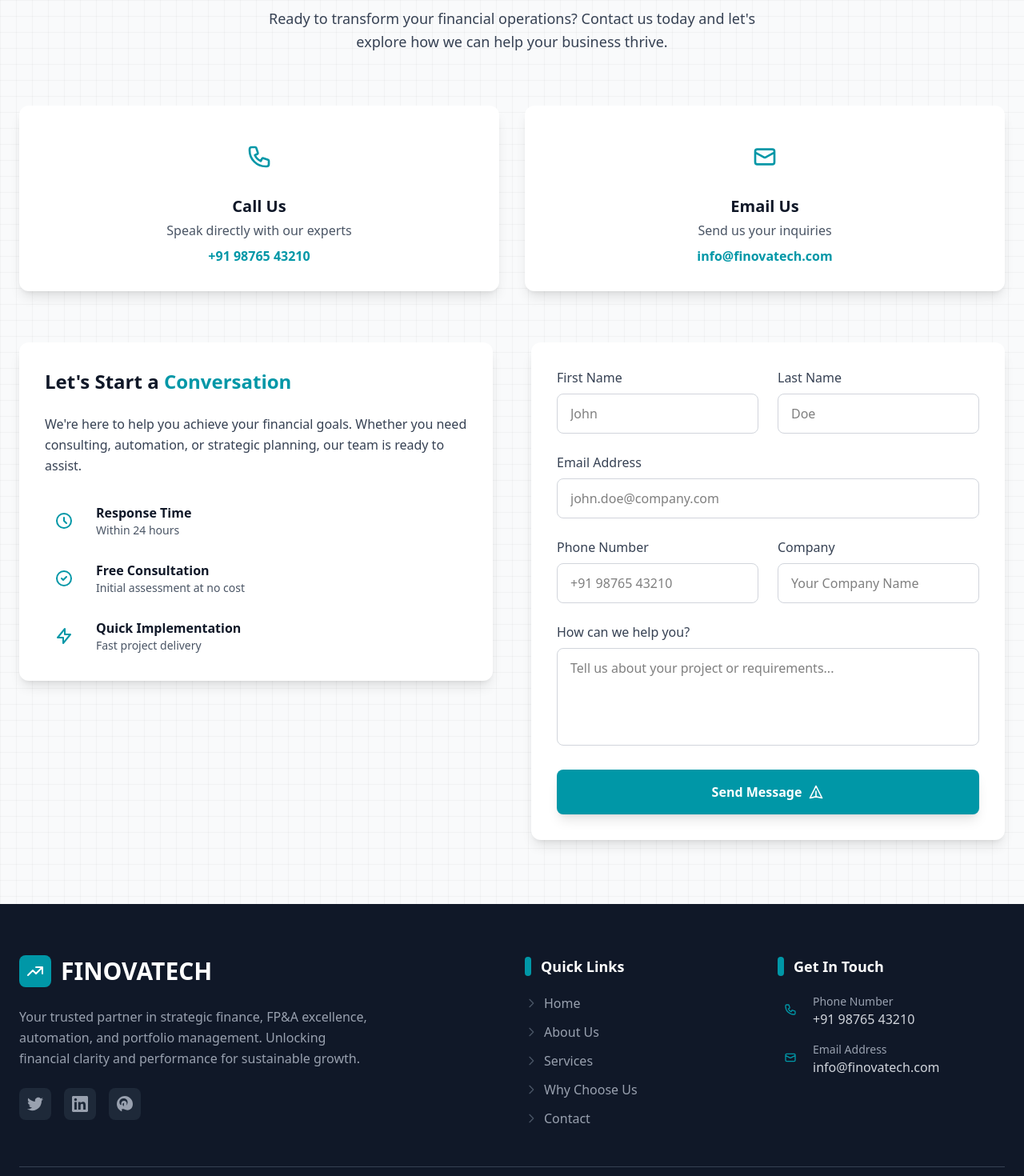
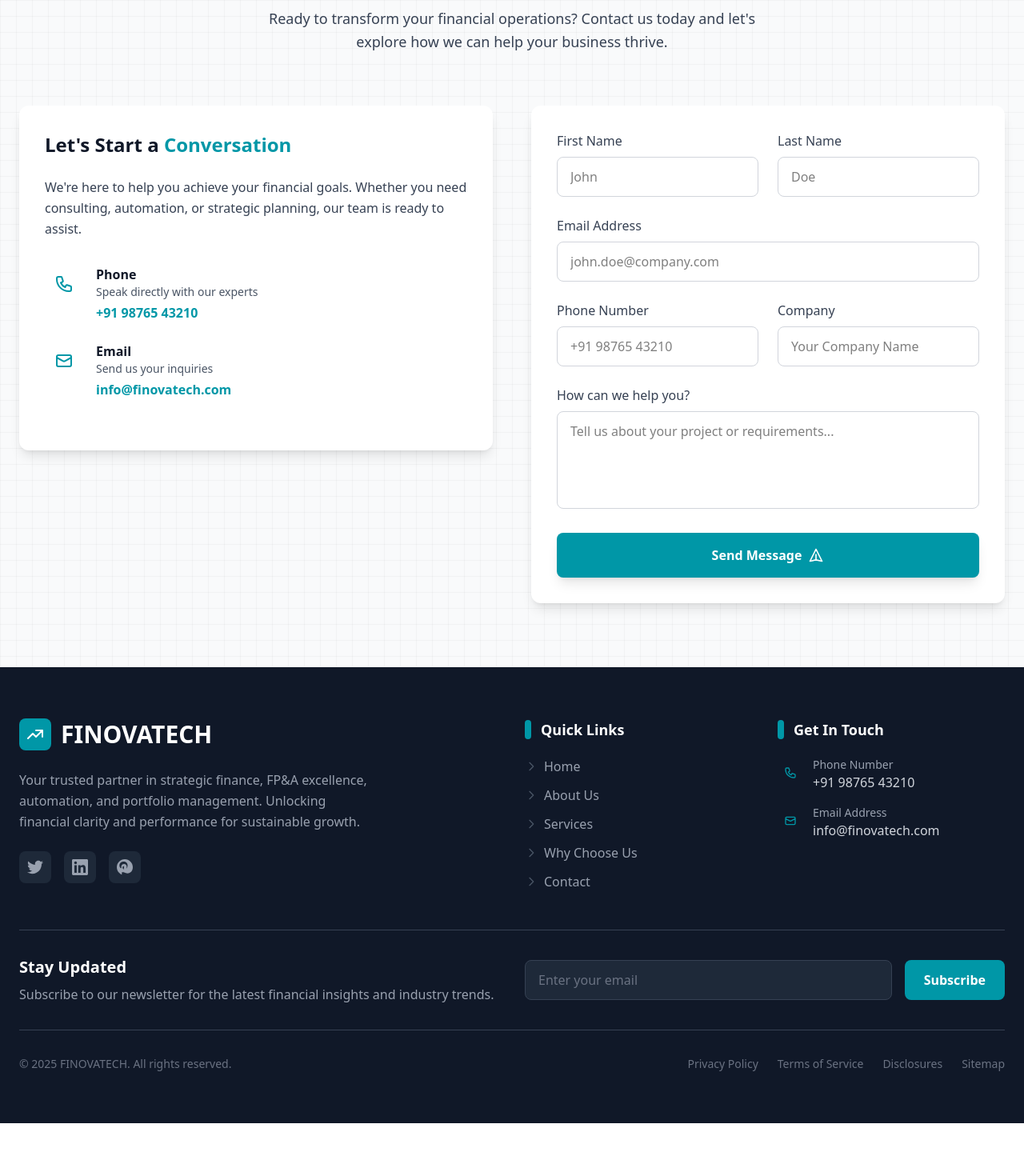
Before and after one commit to RDRishabh/finovatech, a React (Vite) app: page /contact in a window 1280 px wide. Shown: the part 860-2330 px from the top of the page at 80% size. After the commit the page ends 2264 px from the top, so only its background shows below. Built offline with nearby package versions, Linux system fonts and the light colour scheme.

Commit message:
Iterations as asked by client

```diff
--- a/src/components/aboutus/AboutHero.jsx
+++ b/src/components/aboutus/AboutHero.jsx
@@ -1,7 +1,7 @@
 export default function AboutHero() {
   return (
     <section
-      className="relative w-full min-h-[80dvh] flex items-center justify-center text-center overflow-hidden"
+      className="relative w-full min-h-[calc(100dvh-80px)] flex items-center justify-center text-center overflow-hidden pt-24"
       style={{
         backgroundImage: `
           linear-gradient(rgba(0, 151, 167, 0.9), rgba(0, 151, 167, 0.8)),
@@ -36,7 +36,7 @@
       </div>
 
       {/* Content */}
-      <div className="relative z-10 max-w-5xl text-white px-6 pt-28 md:pt-0">
+  <div className="relative z-10 max-w-5xl text-white px-6">
         <div className="inline-block mb-6 md:mb-8 px-6 md:px-8 py-2.5 md:py-3 bg-white/15 backdrop-blur-md rounded-full text-xs md:text-sm font-medium border border-white/30 shadow-2xl">
           <span className="text-white/90">Who We Are</span>
         </div>
--- a/src/components/home/Contact.jsx
+++ b/src/components/home/Contact.jsx
@@ -13,35 +13,8 @@
           </p>
         </div>
 
-        {/* Contact Cards */}
-        <div className="grid sm:grid-cols-2 gap-6 md:gap-8 mb-12 lg:mb-16">
-          {/* Phone Card */}
-          <div className="bg-white p-6 sm:p-7 lg:p-8 rounded-xl shadow-lg hover:shadow-xl transition-shadow duration-300 text-center group">
-            <div className="w-14 h-14 sm:w-16 sm:h-16 bg-primary/10 rounded-full flex items-center justify-center mx-auto mb-4 group-hover:bg-primary/20 transition-colors duration-300">
-              <svg className="w-7 h-7 sm:w-8 sm:h-8 text-primary" fill="none" stroke="currentColor" viewBox="0 0 24 24">
-                <path strokeLinecap="round" strokeLinejoin="round" strokeWidth="2" d="M3 5a2 2 0 012-2h3.28a1 1 0 01.948.684l1.498 4.493a1 1 0 01-.502 1.21l-2.257 1.13a11.042 11.042 0 005.516 5.516l1.13-2.257a1 1 0 011.21-.502l4.493 1.498a1 1 0 01.684.949V19a2 2 0 01-2 2h-1C9.716 21 3 14.284 3 6V5z" />
-              </svg>
-            </div>
-            <h3 className="text-lg sm:text-xl font-semibold text-gray-900 mb-1">Call Us</h3>
-            <p className="text-gray-600 text-sm sm:text-base mb-2">Speak directly with our experts</p>
-            <p className="text-primary font-semibold text-sm sm:text-base">+91 98765 43210</p>
-          </div>
-
-          {/* Email Card */}
-          <div className="bg-white p-6 sm:p-7 lg:p-8 rounded-xl shadow-lg hover:shadow-xl transition-shadow duration-300 text-center group">
-            <div className="w-14 h-14 sm:w-16 sm:h-16 bg-primary/10 rounded-full flex items-center justify-center mx-auto mb-4 group-hover:bg-primary/20 transition-colors duration-300">
-              <svg className="w-7 h-7 sm:w-8 sm:h-8 text-primary" fill="none" stroke="currentColor" viewBox="0 0 24 24">
-                <path strokeLinecap="round" strokeLinejoin="round" strokeWidth="2" d="M3 8l7.89 4.26a2 2 0 002.22 0L21 8M5 19h14a2 2 0 002-2V7a2 2 0 00-2-2H5a2 2 0 00-2 2v10a2 2 0 002 2z" />
-              </svg>
-            </div>
-            <h3 className="text-lg sm:text-xl font-semibold text-gray-900 mb-1">Email Us</h3>
-            <p className="text-gray-600 text-sm sm:text-base mb-2">Send us your inquiries</p>
-            <p className="text-primary font-semibold text-sm sm:text-base">info@finovatech.com</p>
-          </div>
-        </div>
-
-        {/* Contact Form Section */}
-        <div className="grid md:grid-cols-2 gap-10 md:gap-12">
+        {/* Contact Form Section (cards removed, info merged to left panel) */}
+        <div className="grid md:grid-cols-2 gap-10 md:gap-12 mt-4 lg:mt-2">
           {/* Left Side - Contact Info */}
           <div className="relative">
             <div className="absolute -inset-3 sm:-inset-4 bg-primary/5 rounded-2xl transform rotate-1 sm:rotate-2"></div>
@@ -52,38 +25,30 @@
               <p className="text-gray-700 text-sm sm:text-base mb-6 sm:mb-8 leading-relaxed">
                 We're here to help you achieve your financial goals. Whether you need consulting, automation, or strategic planning, our team is ready to assist.
               </p>
-              <div className="space-y-5 sm:space-y-6">
-                <div className="flex items-center space-x-4">
+              {/* Direct Contact Methods */}
+              <div className="space-y-5 sm:space-y-6 mb-8">
+                <div className="flex items-start space-x-4">
                   <div className="w-10 h-10 sm:w-12 sm:h-12 bg-primary/10 rounded-lg flex items-center justify-center">
                     <svg className="w-5 h-5 sm:w-6 sm:h-6 text-primary" fill="none" stroke="currentColor" viewBox="0 0 24 24">
-                      <path strokeLinecap="round" strokeLinejoin="round" strokeWidth="2" d="M12 8v4l3 3m6-3a9 9 0 11-18 0 9 9 0 0118 0z" />
+                      <path strokeLinecap="round" strokeLinejoin="round" strokeWidth="2" d="M3 5a2 2 0 012-2h3.28a1 1 0 01.948.684l1.498 4.493a1 1 0 01-.502 1.21l-2.257 1.13a11.042 11.042 0 005.516 5.516l1.13-2.257a1 1 0 011.21-.502l4.493 1.498a1 1 0 01.684.949V19a2 2 0 01-2 2h-1C9.716 21 3 14.284 3 6V5z" />
                     </svg>
                   </div>
                   <div>
-                    <h4 className="font-semibold text-gray-900 text-sm sm:text-base">Response Time</h4>
-                    <p className="text-gray-600 text-xs sm:text-sm">Within 24 hours</p>
+                    <h4 className="font-semibold text-gray-900 text-sm sm:text-base">Phone</h4>
+                    <p className="text-gray-600 text-xs sm:text-sm mb-1">Speak directly with our experts</p>
+                    <a href="tel:+919876543210" className="text-primary font-semibold text-sm sm:text-base hover:underline">+91 98765 43210</a>
                   </div>
                 </div>
-                <div className="flex items-center space-x-4">
+                <div className="flex items-start space-x-4">
                   <div className="w-10 h-10 sm:w-12 sm:h-12 bg-primary/10 rounded-lg flex items-center justify-center">
                     <svg className="w-5 h-5 sm:w-6 sm:h-6 text-primary" fill="none" stroke="currentColor" viewBox="0 0 24 24">
-                      <path strokeLinecap="round" strokeLinejoin="round" strokeWidth="2" d="M9 12l2 2 4-4m6 2a9 9 0 11-18 0 9 9 0 0118 0z" />
+                      <path strokeLinecap="round" strokeLinejoin="round" strokeWidth="2" d="M3 8l7.89 4.26a2 2 0 002.22 0L21 8M5 19h14a2 2 0 002-2V7a2 2 0 00-2-2H5a2 2 0 00-2 2v10a2 2 0 002 2z" />
                     </svg>
                   </div>
                   <div>
-                    <h4 className="font-semibold text-gray-900 text-sm sm:text-base">Free Consultation</h4>
-                    <p className="text-gray-600 text-xs sm:text-sm">Initial assessment at no cost</p>
-                  </div>
-                </div>
-                <div className="flex items-center space-x-4">
-                  <div className="w-10 h-10 sm:w-12 sm:h-12 bg-primary/10 rounded-lg flex items-center justify-center">
-                    <svg className="w-5 h-5 sm:w-6 sm:h-6 text-primary" fill="none" stroke="currentColor" viewBox="0 0 24 24">
-                      <path strokeLinecap="round" strokeLinejoin="round" strokeWidth="2" d="M13 10V3L4 14h7v7l9-11h-7z" />
-                    </svg>
-                  </div>
-                  <div>
-                    <h4 className="font-semibold text-gray-900 text-sm sm:text-base">Quick Implementation</h4>
-                    <p className="text-gray-600 text-xs sm:text-sm">Fast project delivery</p>
+                    <h4 className="font-semibold text-gray-900 text-sm sm:text-base">Email</h4>
+                    <p className="text-gray-600 text-xs sm:text-sm mb-1">Send us your inquiries</p>
+                    <a href="mailto:info@finovatech.com" className="text-primary font-semibold text-sm sm:text-base hover:underline">info@finovatech.com</a>
                   </div>
                 </div>
               </div>
--- a/src/components/home/Footer.jsx
+++ b/src/components/home/Footer.jsx
@@ -1,3 +1,5 @@
+import { Link } from 'react-router-dom';
+
 export default function Footer() {
   return (
     <footer className="bg-gray-900 text-gray-300 py-14 lg:py-16 relative overflow-hidden">
@@ -51,36 +53,46 @@
               Quick Links
             </h4>
             <ul className="space-y-3 text-sm md:text-base">
-              <li><a href="#home" className="text-gray-400 hover:text-primary transition-colors duration-300 flex items-center group">
+              <li>
+                <Link to="/" className="text-gray-400 hover:text-primary transition-colors duration-300 flex items-center group">
                   <svg className="w-4 h-4 mr-2 text-gray-600 group-hover:text-primary transition-colors" fill="none" stroke="currentColor" viewBox="0 0 24 24">
                     <path strokeLinecap="round" strokeLinejoin="round" strokeWidth="2" d="M9 5l7 7-7 7" />
                   </svg>
                   Home
-              </a></li>
-              <li><a href="#about" className="text-gray-400 hover:text-primary transition-colors duration-300 flex items-center group">
+                </Link>
+              </li>
+              <li>
+                <Link to="/about" className="text-gray-400 hover:text-primary transition-colors duration-300 flex items-center group">
                   <svg className="w-4 h-4 mr-2 text-gray-600 group-hover:text-primary transition-colors" fill="none" stroke="currentColor" viewBox="0 0 24 24">
                     <path strokeLinecap="round" strokeLinejoin="round" strokeWidth="2" d="M9 5l7 7-7 7" />
                   </svg>
                   About Us
-              </a></li>
-              <li><a href="#services" className="text-gray-400 hover:text-primary transition-colors duration-300 flex items-center group">
+                </Link>
+              </li>
+              <li>
+                <Link to="/services" className="text-gray-400 hover:text-primary transition-colors duration-300 flex items-center group">
                   <svg className="w-4 h-4 mr-2 text-gray-600 group-hover:text-primary transition-colors" fill="none" stroke="currentColor" viewBox="0 0 24 24">
                     <path strokeLinecap="round" strokeLinejoin="round" strokeWidth="2" d="M9 5l7 7-7 7" />
                   </svg>
                   Services
-              </a></li>
-              <li><a href="#why-choose-us" className="text-gray-400 hover:text-primary transition-colors duration-300 flex items-center group">
+                </Link>
+              </li>
+              <li>
+                <Link to="/why-choose-us" className="text-gray-400 hover:text-primary transition-colors duration-300 flex items-center group">
                   <svg className="w-4 h-4 mr-2 text-gray-600 group-hover:text-primary transition-colors" fill="none" stroke="currentColor" viewBox="0 0 24 24">
                     <path strokeLinecap="round" strokeLinejoin="round" strokeWidth="2" d="M9 5l7 7-7 7" />
                   </svg>
                   Why Choose Us
-              </a></li>
-              <li><a href="#contact" className="text-gray-400 hover:text-primary transition-colors duration-300 flex items-center group">
+                </Link>
+              </li>
+              <li>
+                <Link to="/contact" className="text-gray-400 hover:text-primary transition-colors duration-300 flex items-center group">
                   <svg className="w-4 h-4 mr-2 text-gray-600 group-hover:text-primary transition-colors" fill="none" stroke="currentColor" viewBox="0 0 24 24">
                     <path strokeLinecap="round" strokeLinejoin="round" strokeWidth="2" d="M9 5l7 7-7 7" />
                   </svg>
                   Contact
-              </a></li>
+                </Link>
+              </li>
             </ul>
           </div>
 
--- a/src/components/home/ServicesIntro.jsx
+++ b/src/components/home/ServicesIntro.jsx
@@ -49,10 +49,12 @@
               {/* Image */}
               <div className="relative w-full h-full rounded-2xl overflow-hidden shadow-xl bg-white">
                 <img
-                  src="https://images.unsplash.com/photo-1554224155-6726b3ff858f?ixlib=rb-4.0.3&ixid=M3wxMjA3fDB8MHxwaG90by1wYWdlfHx8fGVufDB8fHx8fA%3D%3D&auto=format&fit=crop&w=2070&q=80"
-                  alt="Financial consulting and business analytics"
+                  src="https://images.unsplash.com/photo-1503387762-592deb58ef4e?auto=format&fit=crop&w=2070&q=80"
+                  alt="Abstract upward view of modern financial district glass skyscraper symbolizing scalable finance transformation"
                   className="w-full h-full object-cover"
                   loading="lazy"
+                  decoding="async"
+                  fetchpriority="low"
                 />
               </div>
             </div>
--- a/src/components/letsconnect/ConnectHero.jsx
+++ b/src/components/letsconnect/ConnectHero.jsx
@@ -36,7 +36,7 @@
             className="w-full sm:w-auto bg-white text-gray-900 px-8 py-4 rounded-lg font-semibold hover:bg-gray-100 transition-all duration-300 shadow-lg hover:shadow-xl transform hover:-translate-y-1 flex items-center justify-center group text-sm sm:text-base"
             aria-label="Scroll to contact section"
           >
-            <span>Let's Connect</span>
+            <span>Get In Touch</span>
             <svg
               className="w-5 h-5 ml-2 group-hover:translate-x-1 transition-transform duration-300"
               fill="none"
```
Also changed, not shown: src/components/ScrollManager.jsx (+31 -11 lines), src/components/aboutus/Journey.jsx (+0 -35 lines), src/components/home/ServicesGrid.jsx (+39 -45 lines), src/components/whychooseus/ReadyToExperience.jsx (+9 -22 lines). Lines whose indentation alone changed are shown as unchanged.
